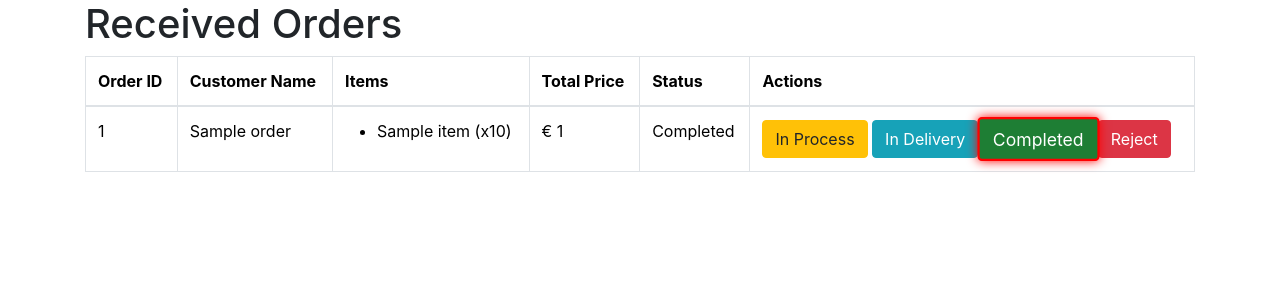
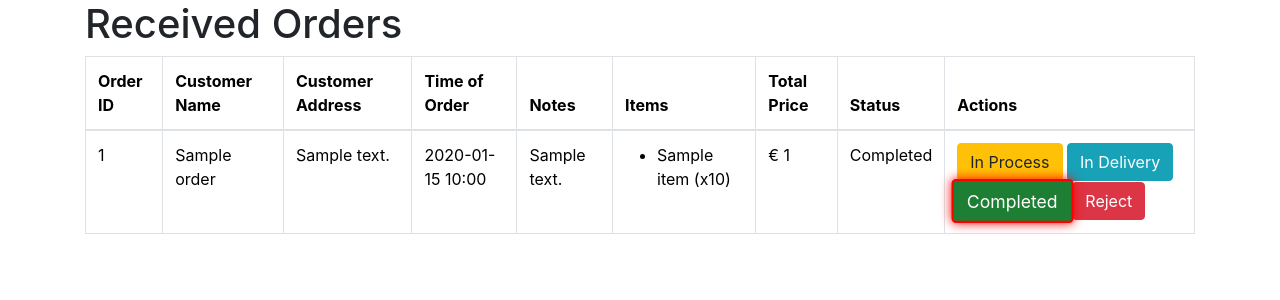
Before and after one commit to M3H4D/Lieferspatz, a Flask app: template Mehad/Integration - V4/templates/received_orders.html in a window 1280 px wide. Shown: the part 104-404 px from the top of the page. Run offline with Flask 3, Linux system fonts and the light colour scheme; the template is opened without the code that fills it: most values are stand-ins (such as "Sample title", 1, 10 or a date in 2020); some libraries are stand-ins or nearby versions.

Commit message:
Fixed the bug that the notes to add for a order were not stored in the Orders table and displaying of more customer info in the received_orders.html page for the restaurants.

```diff
--- a/Mehad/Integration - V4/routes/customer.py
+++ b/Mehad/Integration - V4/routes/customer.py
@@ -244,7 +244,7 @@ def editcustomerdetails():
 
 # Ensure That Shopping Cart Refuses Customer Choosing Another Rest, Flash Too.
 
-@customer_bp.route('/customer/handle_payment/<action>', methods=['GET'])
+@customer_bp.route('/customer/handle_payment/<action>', methods=['GET', 'POST'])
 def handle_payment(action):
     if 'customer' not in session:
         return redirect(url_for('auth.login'))
@@ -264,7 +264,7 @@ def handle_payment(action):
         conn.close()
         return redirect(url_for('customer.customer_dashboard'))
 
-    NotesToAdd = session.get('notestoadd', '')
+    NotesToAdd = request.form.get('notestoadd', '')
     status = 'InProcess' if action == 'accept' else 'Rejected'
 
     # Calculate RestaurantMoney and LieferMoney only if the action is 'accept'
--- a/Mehad/Integration - V4/routes/restaurant.py
+++ b/Mehad/Integration - V4/routes/restaurant.py
@@ -202,7 +202,7 @@ def received_orders():
     conn = get_db_connection()
     cursor = conn.cursor()
     cursor.execute('''
-        SELECT o.OrderID, c.FirstName || ' ' || c.LastName AS CustomerName, o.TotalPrice, o.Status
+        SELECT o.OrderID, c.FirstName || ' ' || c.LastName AS CustomerName, c.Address, o.CreatedAt, o.Notes, o.TotalPrice, o.Status
         FROM Orders o
         JOIN customers c ON o.CustomerID = c.CustomerID
         WHERE o.RestaurantID = ?
@@ -212,6 +212,9 @@ def received_orders():
 
     # Convert sqlite3.Row objects to dictionaries
     orders = [dict(order) for order in orders]
+    for order in orders:
+        order['CreatedAt'] = datetime.strptime(order['CreatedAt'], '%Y-%m-%d %H:%M:%S.%f')
+
 
     # Fetch items for each order
     for order in orders:
--- a/Mehad/Integration - V4/templates/received_orders.html
+++ b/Mehad/Integration - V4/templates/received_orders.html
@@ -26,6 +26,9 @@
             <tr>
                 <th>Order ID</th>
                 <th>Customer Name</th>
+                <th>Customer Address</th>
+                <th>Time of Order</th>
+                <th>Notes</th>
                 <th>Items</th>
                 <th>Total Price</th>
                 <th>Status</th>
@@ -37,6 +40,9 @@
             <tr class="{% if order['Status'] == 'Rejected' %}rejected-row{% endif %}">
                 <td>{{ order['OrderID'] }}</td>
                 <td>{{ order['CustomerName'] }}</td>
+                <td>{{ order['Address'] }}</td>
+                <td>{{ order['CreatedAt'].strftime('%Y-%m-%d %H:%M') }}</td>
+                <td>{{ order['Notes'] }}</td>
                 <td>
                     <ul>
                         {% for item in order['Items'] %}
```
Also changed, not shown: Mehad/Integration - V4/templates/paymentconfirm.html (+5 -3 lines), Mehad/Integration - V4/lieferspatz.db.
